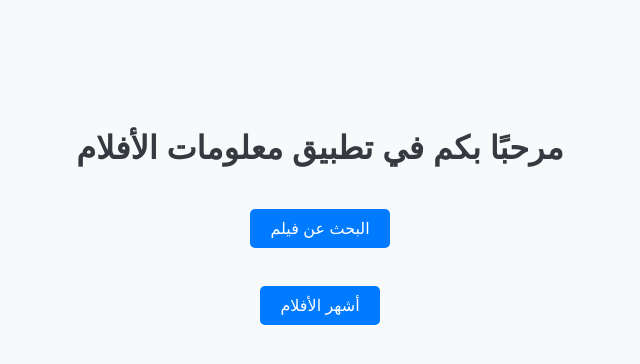
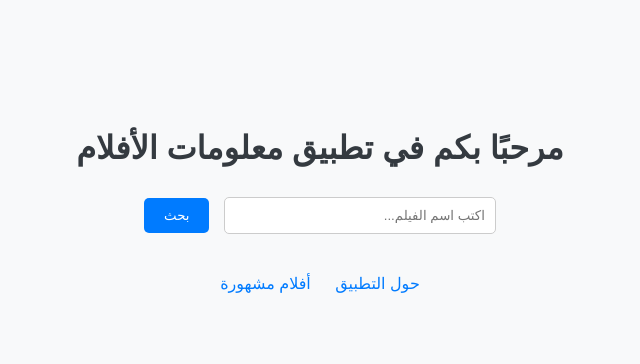
Before and after one commit to gity678/movieinfo_web, a Flask app: page / in a window 1280 px wide. Shown: the top 364 px of the page, without its empty margins (320-960 px from the left). Run offline with Flask 3, Linux system fonts and the light colour scheme.

Commit message:
Update home.html

```diff
--- a/templates/home.html
+++ b/templates/home.html
@@ -13,26 +13,47 @@
         h1 {
             color: #343a40;
         }
-        a {
-            display: inline-block;
-            margin-top: 20px;
+        form {
+            margin-top: 30px;
+        }
+        input[type="text"] {
+            padding: 10px;
+            width: 250px;
+            border: 1px solid #ccc;
+            border-radius: 5px;
+        }
+        button {
             padding: 10px 20px;
             background-color: #007bff;
             color: white;
+            border: none;
+            border-radius: 5px;
+            margin-right: 10px;
+        }
+        button:hover {
+            background-color: #0056b3;
+        }
+        .nav {
+            margin-top: 40px;
+        }
+        .nav a {
+            margin: 0 10px;
+            color: #007bff;
             text-decoration: none;
-            border-radius: 5px;
-        }
-        a:hover {
-            background-color: #0056b3;
         }
     </style>
 </head>
 <body>
     <h1>مرحبًا بكم في تطبيق معلومات الأفلام</h1>
 
-    <a href="/movie">البحث عن فيلم</a>
-    <br><br>
-    <a href="/popular">أشهر الأفلام</a> <!-- هذا هو الرابط الجديد -->
+    <form action="/movie" method="get">
+        <input type="text" name="title" placeholder="اكتب اسم الفيلم..." required>
+        <button type="submit">بحث</button>
+    </form>
 
+    <div class="nav">
+        <a href="/about">حول التطبيق</a>
+        <a href="/popular">أفلام مشهورة</a>
+    </div>
 </body>
 </html>
```
